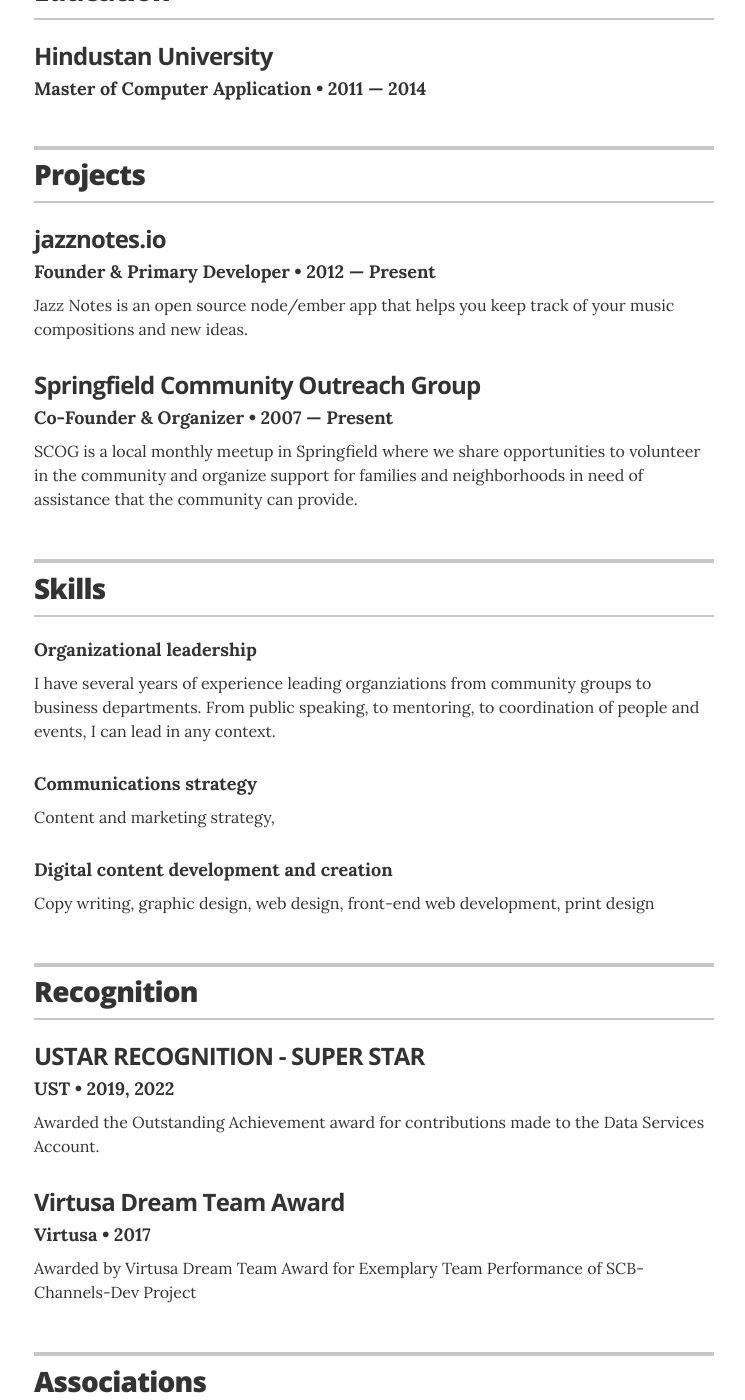
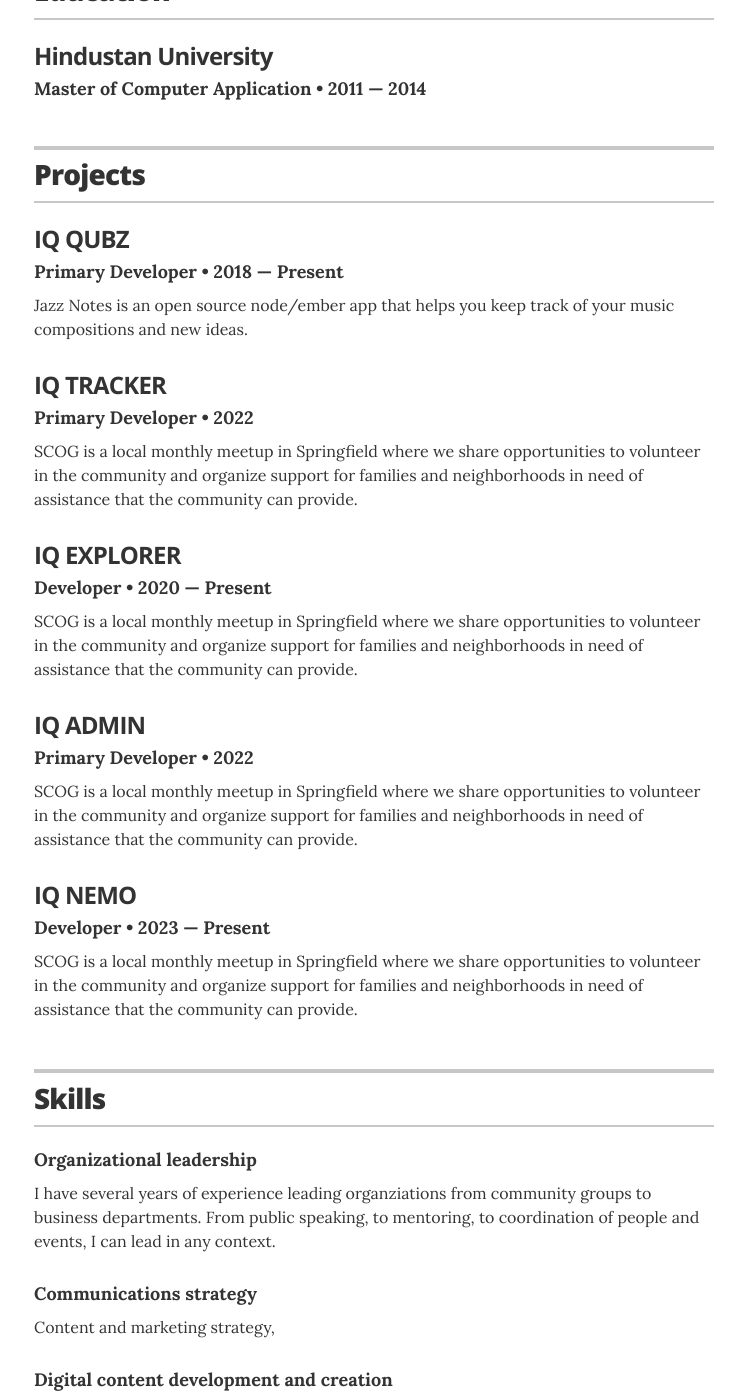
Before and after one commit to isonusingh/resume, a Jekyll site: the page built from index.html, in a window 1280 px wide and 1400 px high, scrolled down 1467 px. Shown: the whole window, without its empty margins (266-1011 px from the left). Built offline with Jekyll 4.4.1, drawn with Linux system fonts in a browser that asks for light colours; some of the changed text lies outside the part shown.

Commit message:
project commit

```diff
--- a/_data/projects.yml
+++ b/_data/projects.yml
@@ -2,15 +2,33 @@
 # uncomment the urls if you wish to display them, and add your own URL
 
 # jazznotes.io
-- project: jazznotes.io
-  role: Founder & Primary Developer
-  duration: 2012 &mdash; Present
+- project: IQ QUBZ
+  role: Primary Developer
+  duration: 2018 &mdash; Present
   # url: "#"
   description: Jazz Notes is an open source node/ember app that helps you keep track of your music compositions and new ideas.
 
 # Springfield Community Outreach Group
-- project: Springfield Community Outreach Group
-  role: Co-Founder & Organizer
-  duration: 2007 &mdash; Present
+- project: IQ TRACKER
+  role: Primary Developer
+  duration: 2022
   # url: "#"
   description: SCOG is a local monthly meetup in Springfield where we share opportunities to volunteer in the community and organize support for families and neighborhoods in need of assistance that the community can provide.
+
+- project: IQ EXPLORER
+  role: Developer
+  duration: 2020 &mdash; Present
+  # url: "#"
+  description: SCOG is a local monthly meetup in Springfield where we share opportunities to volunteer in the community and organize support for families and neighborhoods in need of assistance that the community can provide.
+
+- project: IQ ADMIN
+  role: Primary Developer
+  duration: 2022
+  # url: "#"
+  description: SCOG is a local monthly meetup in Springfield where we share opportunities to volunteer in the community and organize support for families and neighborhoods in need of assistance that the community can provide.
+
+- project: IQ NEMO
+  role: Developer
+  duration: 2023 &mdash; Present
+  # url: "#"
+  description: SCOG is a local monthly meetup in Springfield where we share opportunities to volunteer in the community and organize support for families and neighborhoods in need of assistance that the community can provide.
--- a/_data/recognitions.yml
+++ b/_data/recognitions.yml
@@ -7,4 +7,4 @@
 - award: Virtusa Dream Team Award
   organization: Virtusa
   year: 2017
-  summary: Awarded by Virtusa Dream Team Award for Exemplary Team Performance of SCB-Channels-Dev Project
+  summary: Awarded by Virtusa Dream Team Award for Exemplary Team Performance of SCB-Channels-Dev Project.
```
